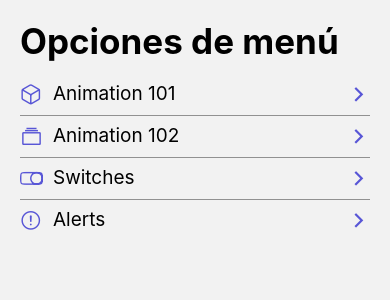
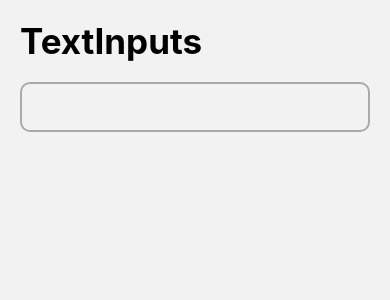
Before and after one commit to TonatiuhV/RNComponents, a React Native app: screen /TextInputsScreen in a window 390 px wide. Shown: the top 300 px of the page. Built offline with nearby package versions, Linux system fonts and the light colour scheme.

Commit message:
Implementacion textInput

```diff
--- a/src/data/menuItems.tsx
+++ b/src/data/menuItems.tsx
@@ -21,4 +21,9 @@ export const menuItems: MenuItem[] = [
     icon: 'alert-circle-outline',
     component: 'AlertScreen',
   },
+  {
+    name: 'TextInputs',
+    icon: 'document-text-outline',
+    component: 'TextInputsScreen',
+  },
 ];
--- a/src/navigator/Navigator.tsx
+++ b/src/navigator/Navigator.tsx
@@ -6,6 +6,7 @@ import {Animation101Screen} from '../screens/Animation101Screen';
 import {Animation102Screen} from '../screens/Animation102Screen';
 import {SwitchScreen} from '../screens/SwitchScreen';
 import {AlertScreen} from '../screens/AlertScreen';
+import {TextInputsScreen} from '../screens/TextInputsScreen';
 
 const Stack = createStackNavigator();
 
@@ -20,6 +21,7 @@ const Navigator = () => {
       <Stack.Screen name="Animation102Screen" component={Animation102Screen} />
       <Stack.Screen name="SwitchScreen" component={SwitchScreen} />
       <Stack.Screen name="AlertScreen" component={AlertScreen} />
+      <Stack.Screen name="TextInputsScreen" component={TextInputsScreen} />
     </Stack.Navigator>
   );
 };
--- /dev/null
+++ b/src/screens/TextInputsScreen.tsx
@@ -0,0 +1,23 @@
+import React from 'react';
+import {StyleSheet, TextInput, View} from 'react-native';
+import {HeaderTitle} from '../components/HeaderTitle';
+import {appStyles} from '../theme/appTheme';
+
+export const TextInputsScreen = () => {
+  return (
+    <View style={appStyles.globalMargin}>
+      <HeaderTitle title="TextInputs" />
+      <TextInput style={style.textInputStyle} />
+    </View>
+  );
+};
+
+const style = StyleSheet.create({
+  textInputStyle: {
+    borderWidth: 2,
+    borderColor: 'rgba(0,0,0,0.3)',
+    height: 50,
+    paddingHorizontal: 10,
+    borderRadius: 10,
+  },
+});
```
